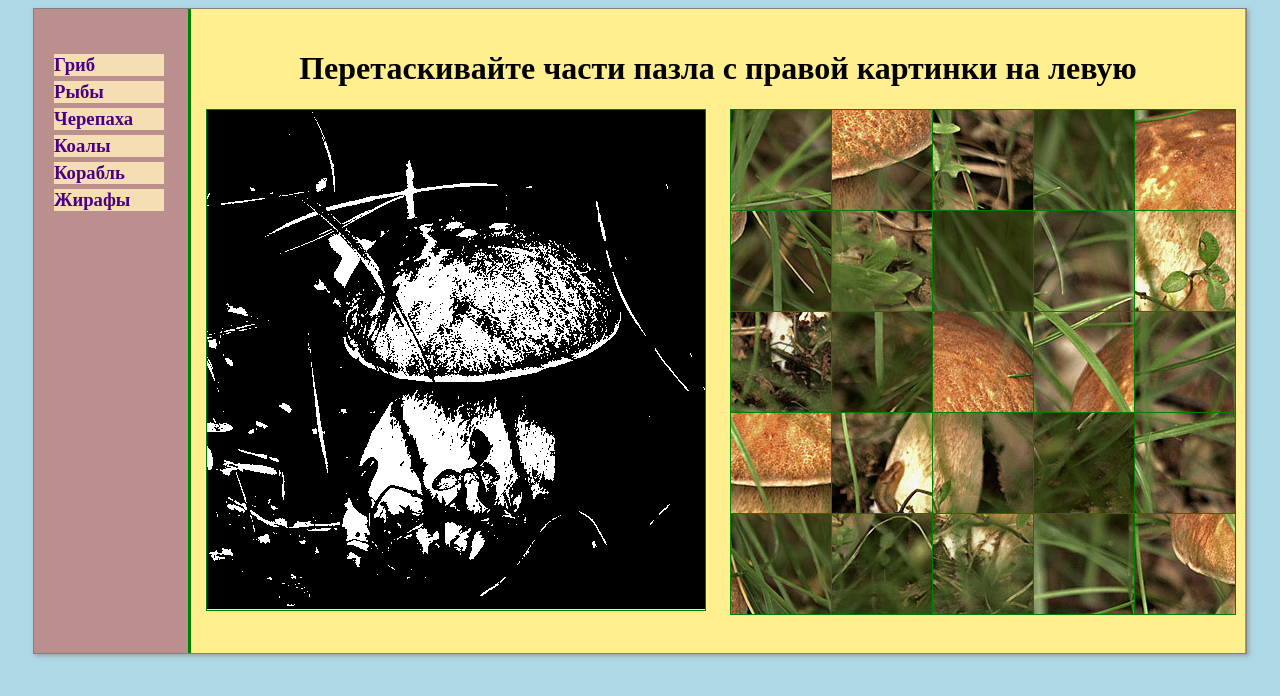
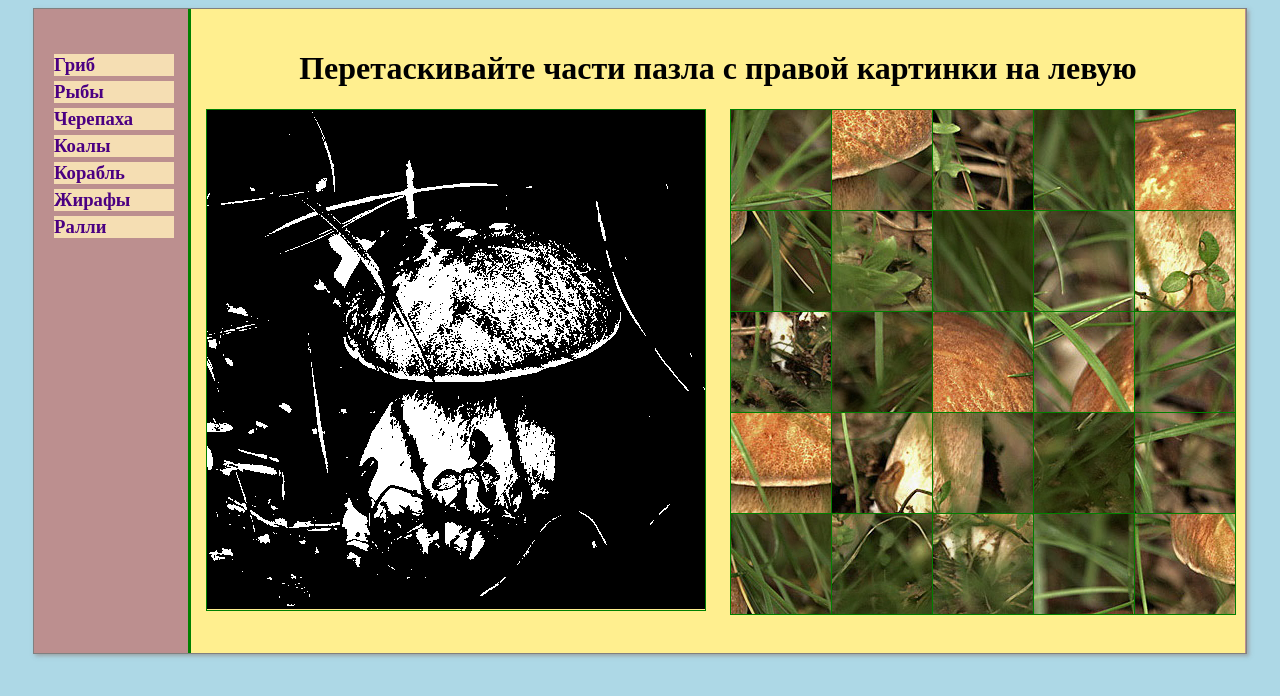
Before and after one commit to powerbot15/Puzzles, a website: page index.html in a window 1280 px wide. Drawn offline with nearby package versions, Linux system fonts and the light colour scheme.

Commit message:
optimization and refactoring

```diff
--- a/css/styles.css
+++ b/css/styles.css
@@ -30,6 +30,7 @@ body{
     padding-bottom: 20px;
 }
 .nav li{
+    position: relative;
     margin-top: 5px;
     margin-bottom: 5px;
     background-color: wheat;
@@ -37,6 +38,8 @@ body{
     font-weight: bolder;
     color: indigo;
     cursor: pointer;
+    width: 0;
+    overflow: hidden;
 
 }
 .nav li:hover{
--- a/index.html
+++ b/index.html
@@ -12,12 +12,13 @@
 <div class="wrapper">
     <div class="nav">
         <ul id="menu">
-            <li id="img/mushroom.jpg">Гриб</li>
-            <li id="img/fish-butterfly.jpg">Рыбы</li>
-            <li id="img/turtle.jpg">Черепаха</li>
-            <li id="img/koalas.jpg">Коалы</li>
-            <li id="img/ship.jpg">Корабль</li>
-            <li id="img/Africa-savanna.jpg">Жирафы</li>
+            <li id="img/mushroom.jpg" class="menu-item">Гриб</li>
+            <li id="img/fish-butterfly.jpg" class="menu-item">Рыбы</li>
+            <li id="img/turtle.jpg" class="menu-item">Черепаха</li>
+            <li id="img/koalas.jpg" class="menu-item">Коалы</li>
+            <li id="img/ship.jpg" class="menu-item">Корабль</li>
+            <li id="img/Africa-savanna.jpg" class="menu-item">Жирафы</li>
+            <li id="img/subaru.jpg" class="menu-item">Ралли</li>
         </ul>
     </div>
     <div class="puzzle-field">
--- a/js/puzzles.js
+++ b/js/puzzles.js
@@ -7,17 +7,31 @@
     });*/
 
     $(window).on('load', function(){
-        var imageToUse = $('#hidden-original'),
-            field = new GameField();
+        var $imageToUse = $('#hidden-original'),
+            field = new GameField(),
+            $menuItems = $('.menu-item'),
+            delay = 500;
 
-        imageToUse.get(0).src = 'img/mushroom.jpg';
+        $menuItems.each(function(){
+            var self = this;
+            setTimeout(function(){
+                $(self).animate({
+                    width: "+=120"
+                }, 200);
+            }, delay);
+
+            delay += 200;
+            console.log(this);
+
+        });
+        $imageToUse.get(0).src = 'img/mushroom.jpg';
 
         $('#menu').on('click','li', function(event){
-            imageToUse.get(0).src = event.target.id;
+            $imageToUse.get(0).src = event.target.id;
             return false;
         });
 
-        imageToUse.on('load', function(){
+        $imageToUse.on('load', function(){
             field.createField();
         });
 
```
